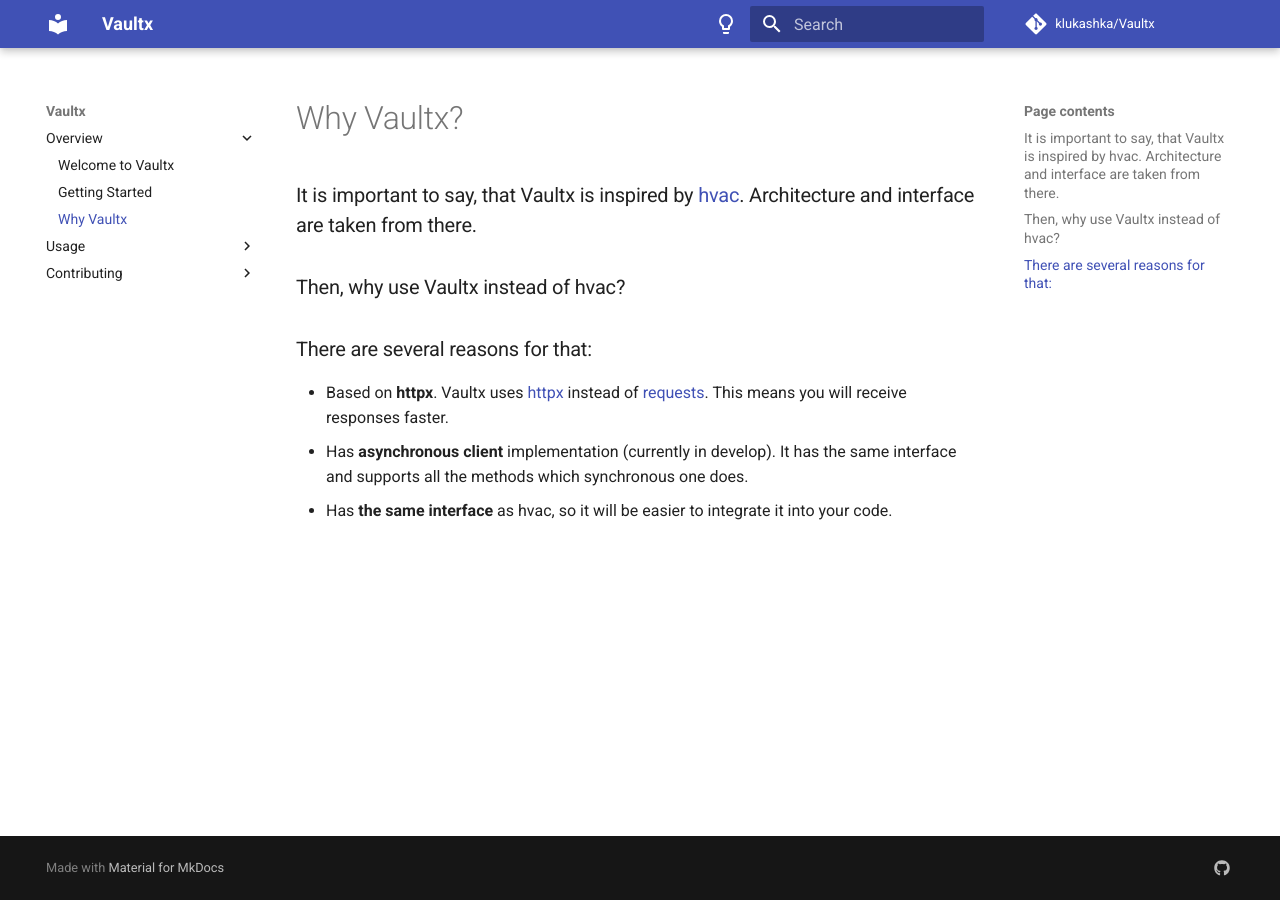
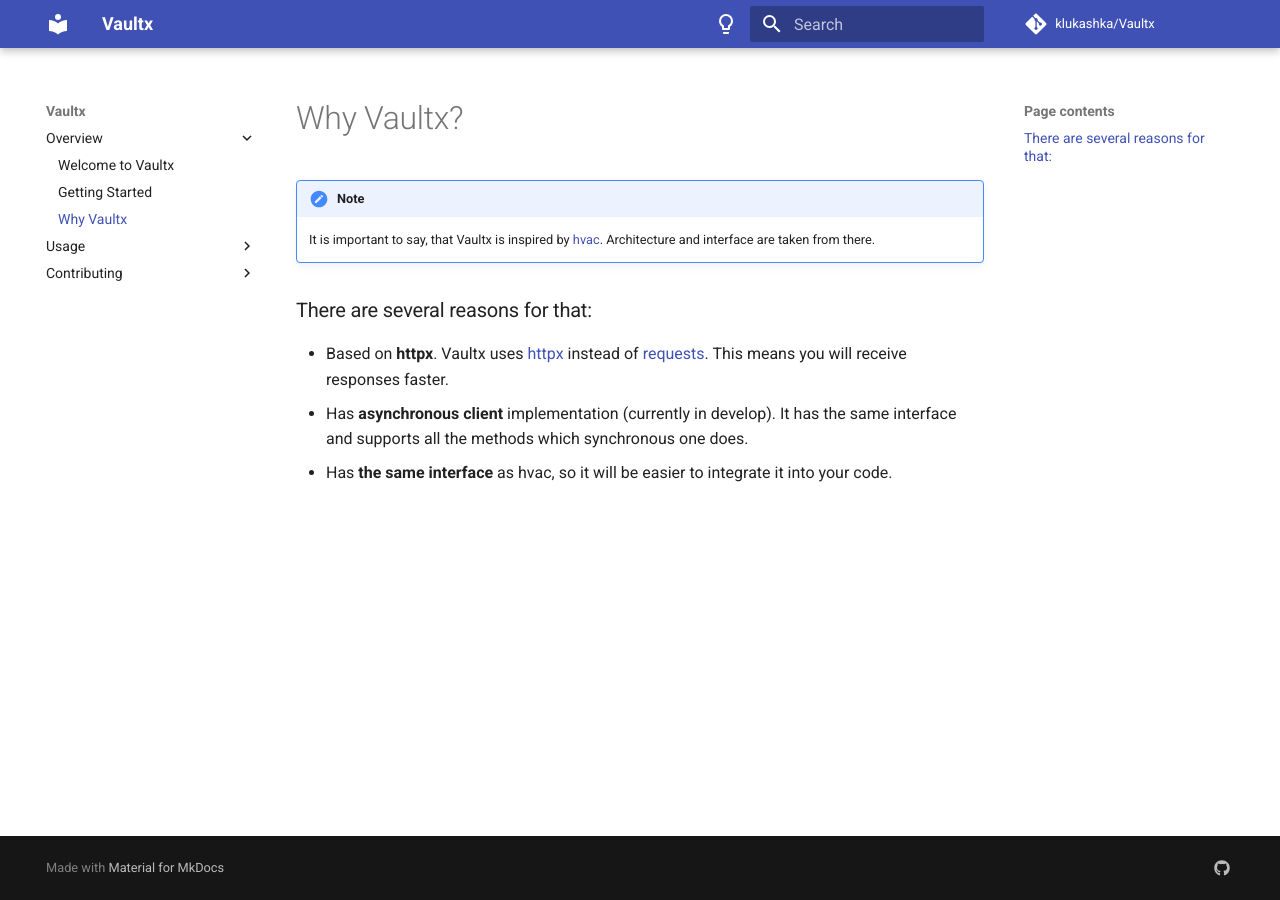
Before and after one commit to klukashka/Vaultx, an MkDocs documentation site: the page built from docs/overview/why_vaultx.md, in a window 1280 px wide. Built offline with MkDocs 1.6.1 and Material for MkDocs 9.7.7, drawn with Linux system fonts in a browser that asks for light colours; comment, search, counter and statistics services are not loaded.

Commit message:
Added notes instead of headers

```diff
--- a/docs/overview/why_vaultx.md
+++ b/docs/overview/why_vaultx.md
@@ -1,8 +1,7 @@
 # Why Vaultx?
 
-### It is important to say, that Vaultx is inspired by [hvac](https://github.com/hvac/hvac). Architecture and interface are taken from there.
-
-### Then, why use Vaultx instead of hvac?
+!!! note
+    It is important to say, that Vaultx is inspired by [hvac](https://github.com/hvac/hvac). Architecture and interface are taken from there.
 
 ### There are several reasons for that:
 
```
